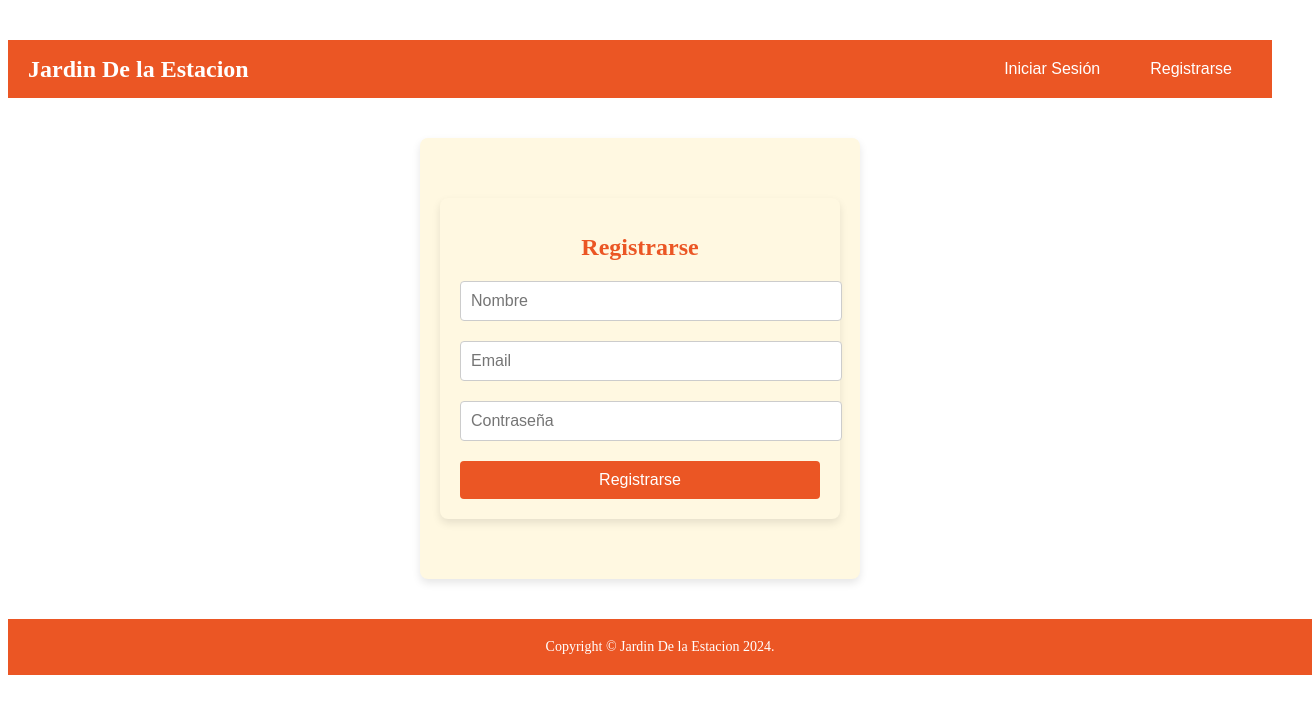
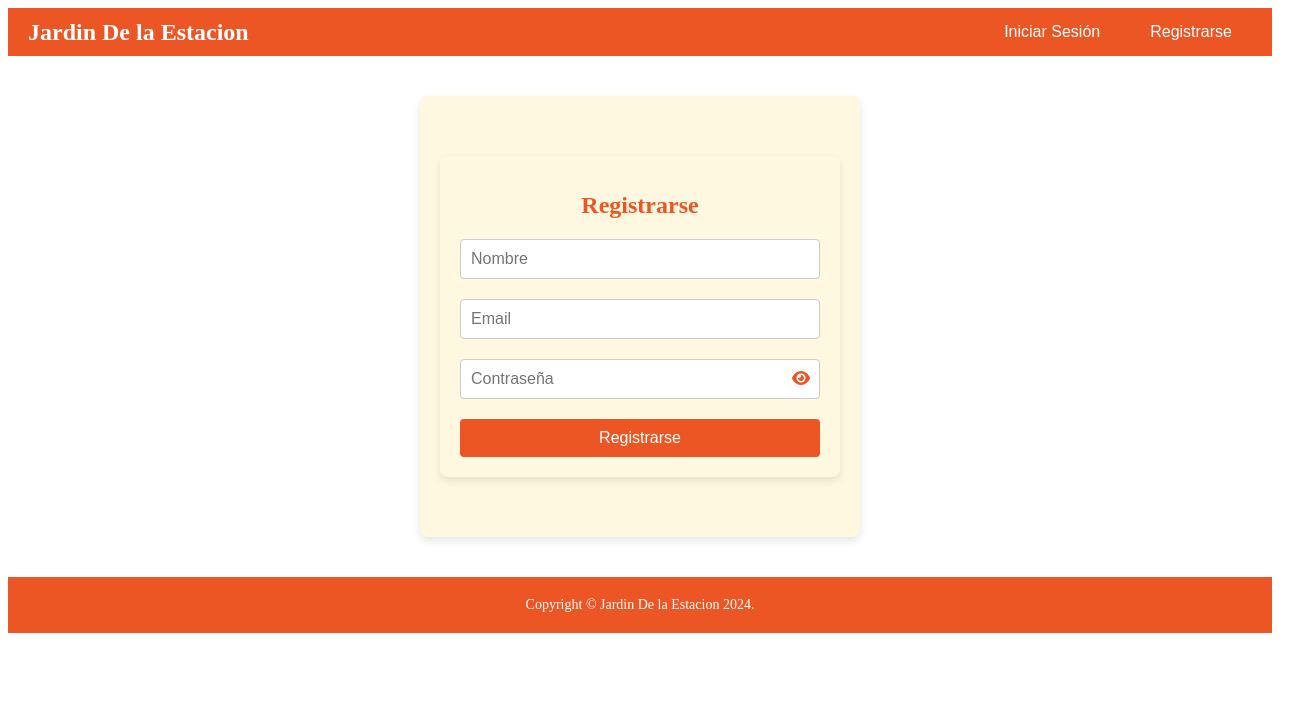
Before and after one commit to zaidraed/Kindergarden, a React (Vite) app in the folder Jardin La Estacion/: page /register in a window 1280 px wide. Shown: the top 714 px of the page, 1312 px wide, since content can reach past the window. Built offline with nearby package versions, Linux system fonts and the light colour scheme.

Commit message:
add hide and show password button

```diff
--- a/Jardin La Estacion/package.json
+++ b/Jardin La Estacion/package.json
@@ -13,6 +13,9 @@
     "@emotion/react": "^11.13.3",
     "@emotion/styled": "^11.13.0",
     "@ffmpeg/ffmpeg": "^0.12.10",
+    "@fortawesome/fontawesome-svg-core": "^6.6.0",
+    "@fortawesome/free-solid-svg-icons": "^6.6.0",
+    "@fortawesome/react-fontawesome": "^0.2.2",
     "@mui/icons-material": "^6.1.1",
     "@mui/material": "^6.1.1",
     "@reduxjs/toolkit": "^2.2.7",
--- a/Jardin La Estacion/src/components/Auth/Register.jsx
+++ b/Jardin La Estacion/src/components/Auth/Register.jsx
@@ -1,8 +1,11 @@
+import { useState } from "react";
 import { useDispatch, useSelector } from "react-redux";
 import { Formik, Form, Field } from "formik";
 import * as Yup from "yup";
 import { register } from "../../features/auth/authSlice";
 import styles from "../../styles/Register.module.css";
+import { FontAwesomeIcon } from "@fortawesome/react-fontawesome"; // Importamos FontAwesome
+import { faEye, faEyeSlash } from "@fortawesome/free-solid-svg-icons"; // Íconos de ojo
 
 const RegisterSchema = Yup.object().shape({
   name: Yup.string().required("Requerido"),
@@ -13,6 +16,7 @@
 function Register() {
   const dispatch = useDispatch();
   const { loading, error } = useSelector((state) => state.auth);
+  const [showPassword, setShowPassword] = useState(false);
 
   return (
     <div className={styles.container}>
@@ -52,14 +56,25 @@
               )}
             </div>
             <div className={styles.fieldContainer}>
+              <div className={styles.fieldContainerr}>
                 <Field
                   name="password"
-                type="password"
+                  type={showPassword ? "text" : "password"}
                   placeholder="Contraseña"
                   className={`${styles.field} ${
                     errors.password && touched.password ? styles.errorField : ""
                   }`}
                 />
+                <span
+                  className={styles.eyeIcon}
+                  onClick={() => setShowPassword(!showPassword)}
+                >
+                  <FontAwesomeIcon icon={showPassword ? faEyeSlash : faEye} />
+                </span>
+                {touched.password && errors.password && (
+                  <div className={styles.errorText}>{errors.password}</div>
+                )}
+              </div>
               {touched.password && errors.password && (
                 <div className={styles.errorText}>{errors.password}</div>
               )}
--- a/Jardin La Estacion/src/components/Auth/login.jsx
+++ b/Jardin La Estacion/src/components/Auth/login.jsx
@@ -1,9 +1,11 @@
-import { useEffect } from "react";
+import { useEffect, useState } from "react";
 import { useDispatch, useSelector } from "react-redux";
 import { Formik, Form, Field } from "formik";
 import * as Yup from "yup";
 import { login, clearAuthError } from "../../features/auth/authSlice";
 import { useNavigate } from "react-router-dom";
+import { FontAwesomeIcon } from "@fortawesome/react-fontawesome";
+import { faEye, faEyeSlash } from "@fortawesome/free-solid-svg-icons";
 import styles from "../../styles/Login.module.css";
 
 const LoginSchema = Yup.object().shape({
@@ -17,6 +19,8 @@
   const { loading, error, isAuthenticated } = useSelector(
     (state) => state.auth
   );
+
+  const [showPassword, setShowPassword] = useState(false);
 
   useEffect(() => {
     dispatch(clearAuthError());
@@ -58,12 +62,18 @@
             <div className={styles.fieldContainer}>
               <Field
                 name="password"
-                type="password"
+                type={showPassword ? "text" : "password"}
                 placeholder="Contraseña"
                 className={`${styles.field} ${
                   errors.password && touched.password ? styles.errorField : ""
                 }`}
               />
+              <span
+                className={styles.eyeIcon}
+                onClick={() => setShowPassword(!showPassword)}
+              >
+                <FontAwesomeIcon icon={showPassword ? faEyeSlash : faEye} />
+              </span>
               {touched.password && errors.password && (
                 <div className={styles.errorText}>{errors.password}</div>
               )}
--- a/Jardin La Estacion/src/styles/Footer.module.css
+++ b/Jardin La Estacion/src/styles/Footer.module.css
@@ -6,6 +6,7 @@
   color: white;
   position: relative;
   bottom: 0;
+  box-sizing: border-box;
 }
 
 .text {
--- a/Jardin La Estacion/src/styles/Header.module.css
+++ b/Jardin La Estacion/src/styles/Header.module.css
@@ -1,8 +1,8 @@
 .header {
   width: 100%;
   background-color: #eb5624;
-  margin: 40px auto;
-  padding: 10px 20px;
+  margin: 05px auto;
+  padding: 5px 20px;
   box-sizing: border-box;
 }
 
--- a/Jardin La Estacion/src/styles/LandingPage.module.css
+++ b/Jardin La Estacion/src/styles/LandingPage.module.css
@@ -1,3 +1,6 @@
+body {
+  min-height: 100vh;
+}
 .container {
   min-height: 100vh;
   width: 100%;
--- a/Jardin La Estacion/src/styles/Login.module.css
+++ b/Jardin La Estacion/src/styles/Login.module.css
@@ -53,3 +53,20 @@
   color: red;
   margin-top: 5px;
 }
+.fieldContainer {
+  position: relative;
+}
+
+.eyeIcon {
+  position: absolute;
+  right: 10px;
+  top: 50%;
+  transform: translateY(-50%);
+  cursor: pointer;
+  color: #eb5624; /* Cambia el color según tu diseño */
+}
+
+.field {
+  padding-right: 40px; /* Deja espacio para el ícono */
+  box-sizing: border-box;
+}
--- a/Jardin La Estacion/src/styles/Register.module.css
+++ b/Jardin La Estacion/src/styles/Register.module.css
@@ -53,3 +53,20 @@
   color: red;
   margin-top: 5px;
 }
+.fieldContainer {
+  position: relative;
+}
+
+.eyeIcon {
+  position: absolute;
+  right: 10px;
+  top: 50%;
+  transform: translateY(-50%);
+  cursor: pointer;
+  color: #eb5624; /* Cambia el color según tu diseño */
+}
+
+.field {
+  padding-right: 40px; /* Deja espacio para el ícono */
+  box-sizing: border-box;
+}
```
Also changed, not shown: 2 other files (tests, documents, lock files or other folders). Lines whose indentation alone changed are shown as unchanged.
